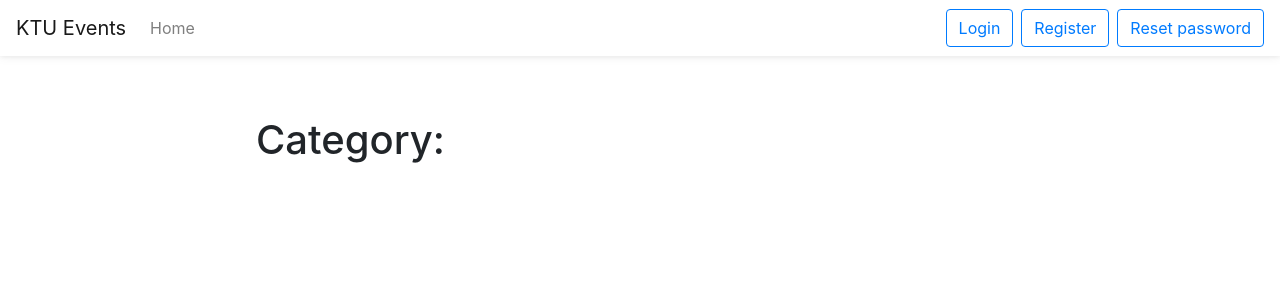
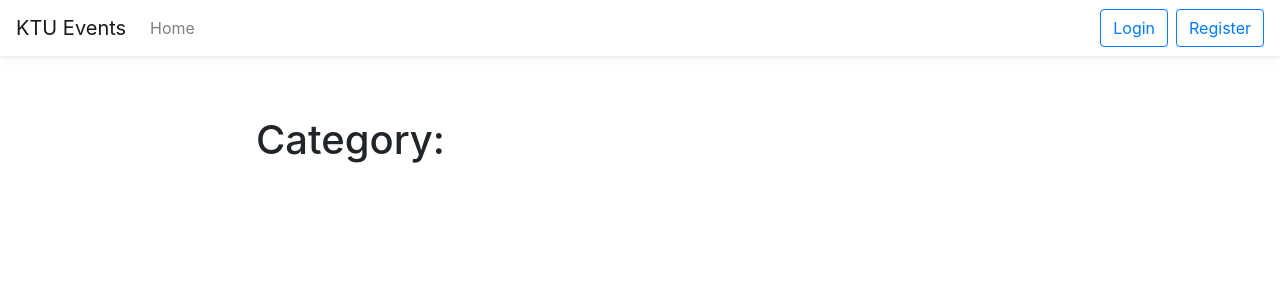
Before and after one commit to MatZil/DataDog-Projektas, a Symfony app: template templates/categories/category_form.html.twig in a window 1280 px wide. Shown: the top 300 px of the page. Run offline with Twig, Linux system fonts and the light colour scheme; the template is opened without the code that fills it, so the values that code supplies are empty; some libraries are stand-ins or nearby versions.

Commit message:
Removed reset password button from navbar as it is under a login form

```diff
--- a/templates/base.html.twig
+++ b/templates/base.html.twig
@@ -25,11 +25,8 @@
                 <li class="nav-item mr-2">
                     <a class="btn btn-outline-primary" href="{{ path('app_login') }}">Login</a>
                 </li>
-                <li class="nav-item mr-2">
+                <li class="nav-item">
                     <a class="btn btn-outline-primary" href="{{ path('app_register') }}">Register</a>
-                </li>
-                <li class="nav-item">
-                    <a class="btn btn-outline-primary" href="{{ path('app_reset') }}">Reset password</a>
                 </li>
             {% else %}
                 <li class="nav-item dropdown">
```
